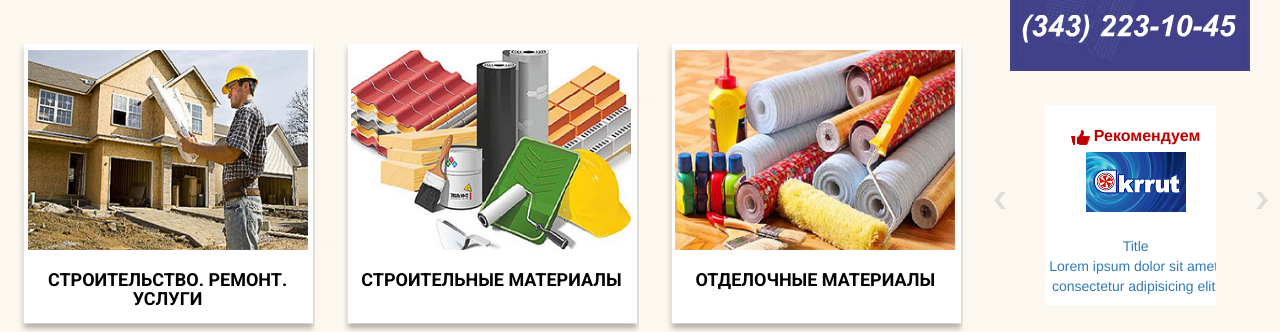
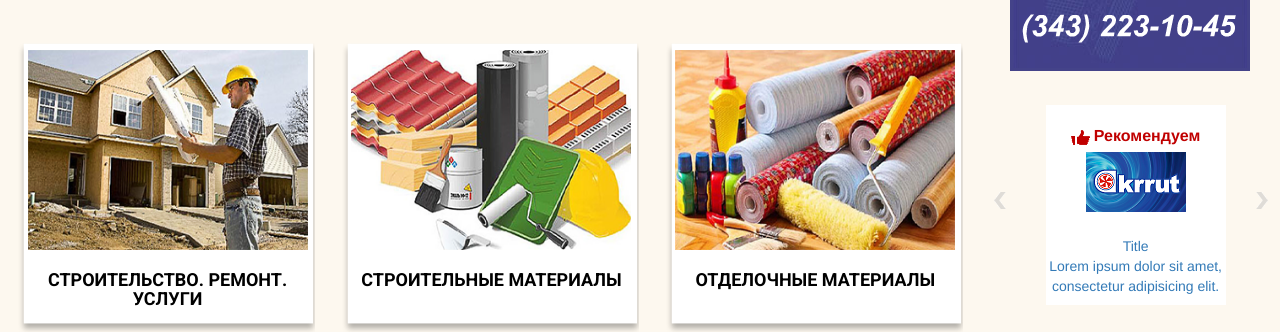
Before and after one commit to Manfern/html_css_bootstrap, a plain HTML site: page index.html in a window 1280 px wide. Shown: the part 442-774 px from the top of the page. Drawn offline with nearby package versions, Linux system fonts and the light colour scheme.

Commit message:
fixed slider text title

```diff
--- a/_css/main.css
+++ b/_css/main.css
@@ -553,8 +553,9 @@ body a{
 .banner-h-bottom img{
 	width: 930px;
 }
-.side-slider1{
-	width: 248px;
+.side-slider1 .carousel-inner{
+	width: 180px !important;
+	padding-right: 10px;
 }
 .side-slider2{
 	width: 248px;
```
